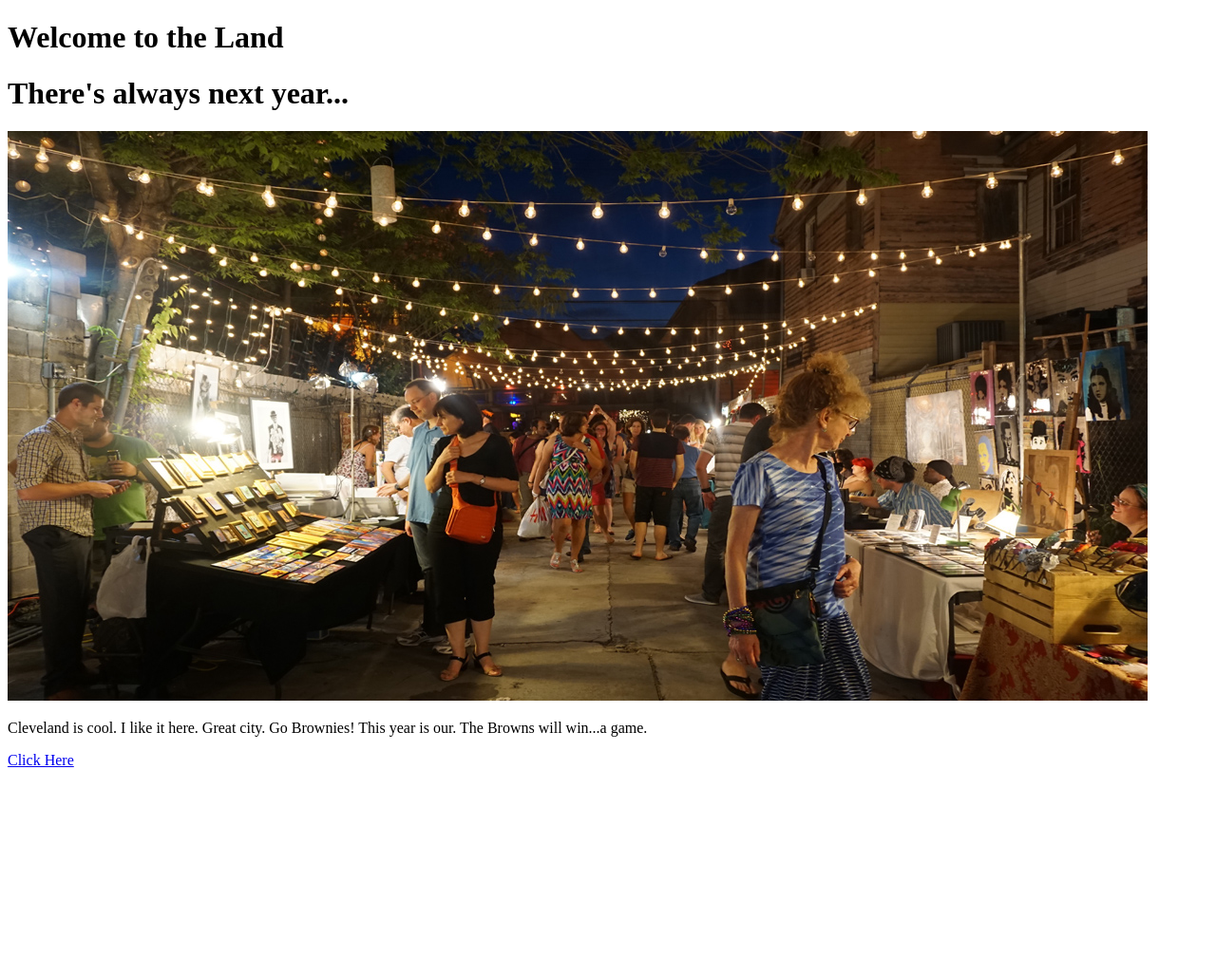
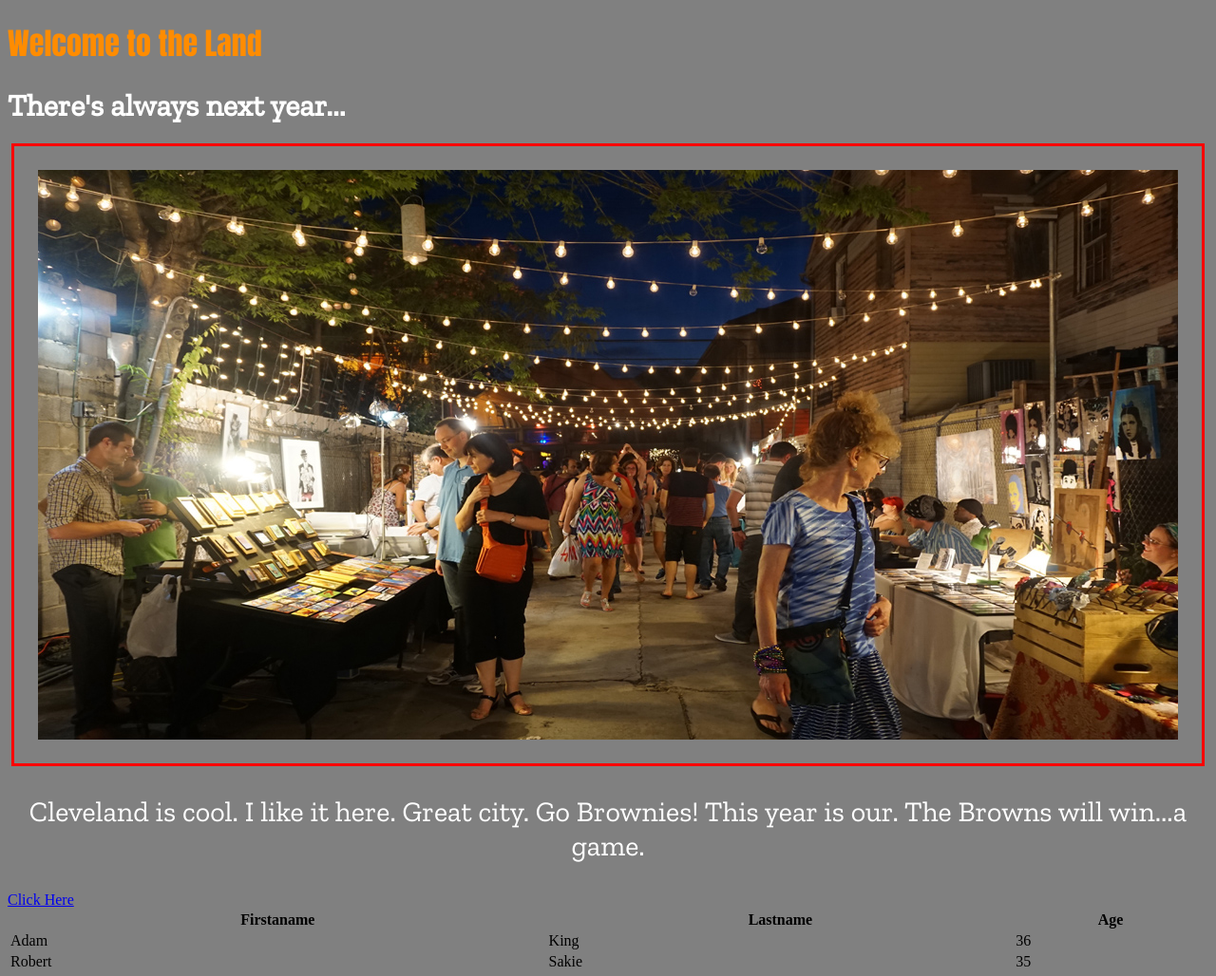
Before and after one commit to AdamDrueKing/HTMLPractice, a plain HTML site: page IntroHTML/Index.html in a window 1280 px wide. Shown: the top 1028 px of the page at 95% size. Before the commit the page ends 818 px from the top, so only its background shows below. Drawn offline with nearby package versions, Linux system fonts and the light colour scheme.

Commit message:
Fun with HTML and CSS

```diff
--- a/IntroHTML/Index.html
+++ b/IntroHTML/Index.html
@@ -5,18 +5,32 @@
 <head>
     <title>Hello World</title>
 	<meta charset="utf-8" />
+    <link href="Style.css" rel="stylesheet" />
+    <link href="https://fonts.googleapis.com/css?family=Zilla+Slab" rel="stylesheet">
+    <style>
+        p {
+            font-size:30px;
+            text-align:center;
+        }
+        img {
+            display:block;
+            margin-left:auto;
+            margin-right:auto;
+            padding:25px;
+        }
+    </style>
 </head>
 <body>
-    <h1>Welcome to the Land</h1>
-    <h1>There's always next year...</h1>
+    <h1 id="firstHeading">Welcome to the Land</h1>
+    <h1 class="introText">There's always next year...</h1>
 
-    <img src="Images/art-market.jpg" alt="Frenchmen Art Market" title="Frenchmen Art Market"/>
+    <img src="Images/art-market.jpg" alt="Frenchmen Art Market" title="Frenchmen Art Market" style="border-color:red;border-width:3px;border-style:solid"/>
 
-    <p>Cleveland is cool. I like it here. Great city. Go Brownies! This year is our. The Browns will win...a game.</p>
+    <p class="introText">Cleveland is cool. I like it here. Great city. Go Brownies! This year is our. The Browns will win...a game.</p>
 
     <a href="http://www.google.com" target="_blank">Click Here</a>
 
-    <!--<table style="width:100%">
+    <table style="width:100%">
         <tr>
             <th>Firstaname</th>
             <th>Lastname</th>
@@ -46,7 +60,7 @@
         <li>Remy</li>
         <li>Lulu</li>
         <li>Rosie</li>
-    </ol>-->
+    </ol>
 
 
 </body>
--- /dev/null
+++ b/IntroHTML/Style.css
@@ -0,0 +1,13 @@
+#firstHeading {
+    color:darkorange;
+    font-family:Impact, Haettenschweiler, 'Arial Narrow Bold', sans-serif;
+}
+
+body {
+background-color:grey;
+}
+
+.introText{
+    color:#ffffff;
+    font-family: 'Zilla Slab', serif;
+}
```
